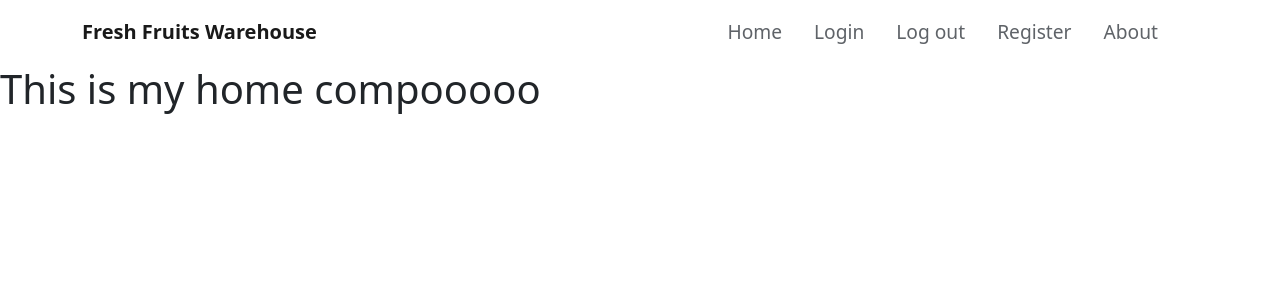
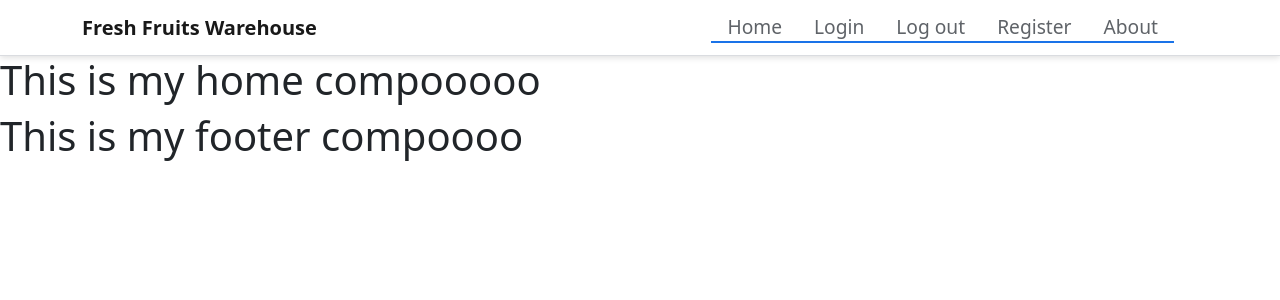
Before and after one commit to MagicManik/fresh-fruits-warehouse, a React (Create React App) app: page / in a window 1280 px wide. Shown: the top 300 px of the page. Built offline with nearby package versions, Linux system fonts and the light colour scheme.

Commit message:
navbar update for computer

```diff
--- a/src/App.js
+++ b/src/App.js
@@ -2,6 +2,7 @@ import { Route, Routes } from 'react-router-dom';
 import './App.css';
 import About from './Pages/About/About';
 import Home from './Pages/Home/Home/Home';
+import Footer from './Pages/Shared/Footer/Footer';
 import Header from './Pages/Shared/Header/Header';
 import Login from './Pages/UserAccount/Login/Login';
 import LogOut from './Pages/UserAccount/LogOut/LogOut';
@@ -19,6 +20,7 @@ function App() {
         <Route path='/register' element={<Register></Register>}></Route>
         <Route path='/about' element={<About></About>}></Route>
       </Routes>
+      <Footer></Footer>
     </div>
   );
 }
--- a/src/Pages/Shared/CustomLink/CustomLink.css
+++ b/src/Pages/Shared/CustomLink/CustomLink.css
@@ -1,15 +1,18 @@
 .custom-link-active-container {
-    padding: 10px 16px;
-    border-bottom: 2px solid #1a73e8;
+    padding: 0px 16px;
+    background-color: #fce8e6;
+    border-radius: 5px 5px 0px 0px;
+    border-bottom: 2px solid #d93025;
 }
 
 .custom-link-disable-container {
-    padding: 10px 16px;
+    padding: 0px 16px;
+    border-bottom: 2px solid #1a73e8;
 }
 
 
 .custom-link-active {
-    color: #202124;
+    color: #1a73e8;
     text-decoration: none;
     font-size: 1.20rem;
 
@@ -34,6 +37,7 @@
         background-color: transparent;
         padding: 4px 12px;
         border-radius: 0 50px 50px 0;
+        border-bottom: none;
     }
 
     .custom-link-active {
--- a/src/Pages/Shared/Header/Header.css
+++ b/src/Pages/Shared/Header/Header.css
@@ -1,3 +1,9 @@
+.navbar-style {
+    background: rgba(255, 255, 255, 0.8);
+    backdrop-filter: saturate(180%) blur(20px);
+    box-shadow: 0 2px 6px 0 rgb(0 0 0 / 12%), inset 0 -1px 0 0 #dadce0;
+}
+
 #offcanvasNavbar {
     width: 85%;
 }
--- a/src/Pages/Shared/Header/Header.js
+++ b/src/Pages/Shared/Header/Header.js
@@ -6,7 +6,7 @@ import './Header.css'
 
 const Header = () => {
     return (
-        <Navbar collapseOnSelect expand="lg">
+        <Navbar className='navbar-style' collapseOnSelect expand="lg">
             <Container>
                 <Navbar.Brand className='title-logo fs-5 fw-bold' as={Link} to="/">Fresh Fruits Warehouse</Navbar.Brand>
                 <Navbar.Toggle aria-controls="responsive-navbar-nav" />
```
